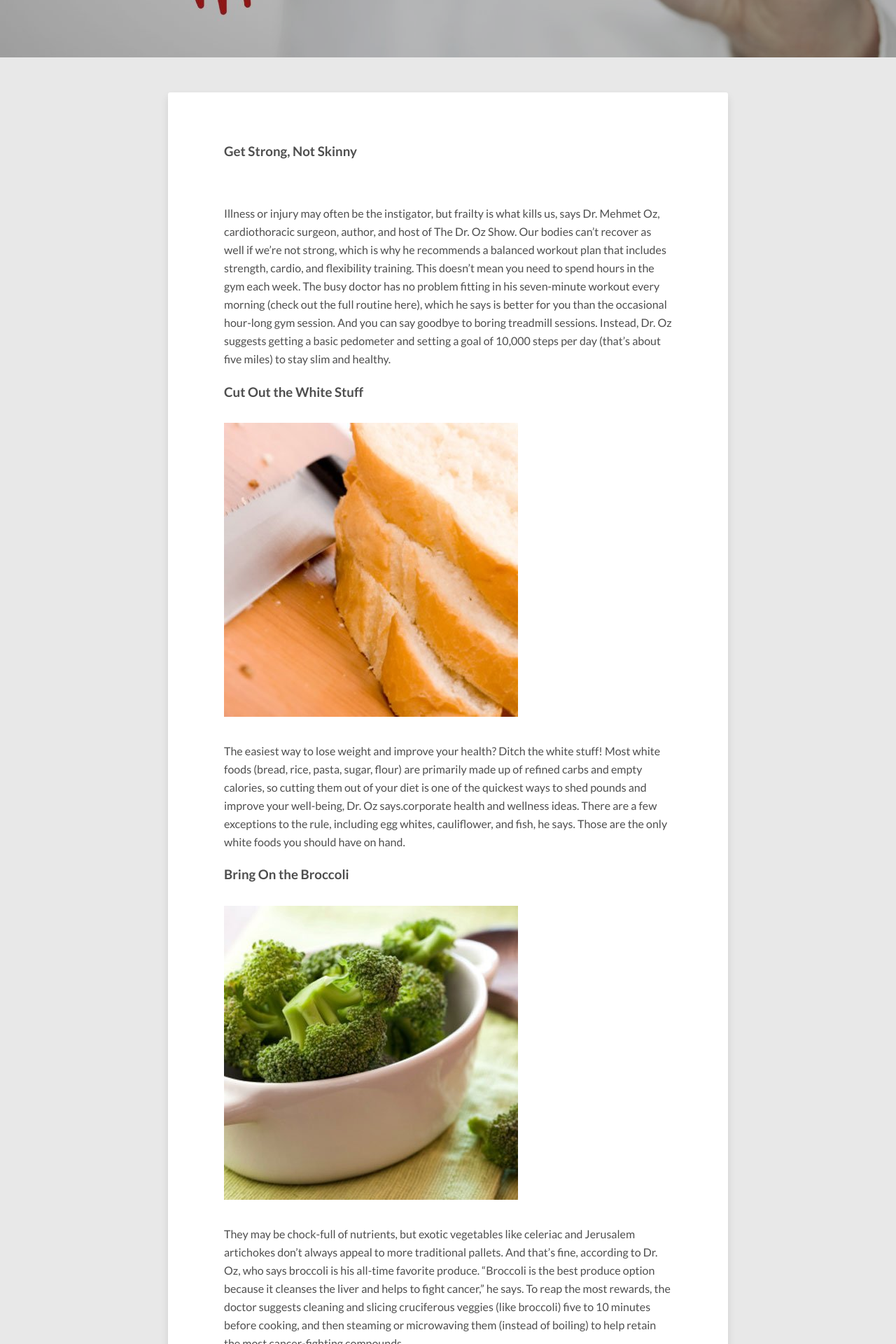
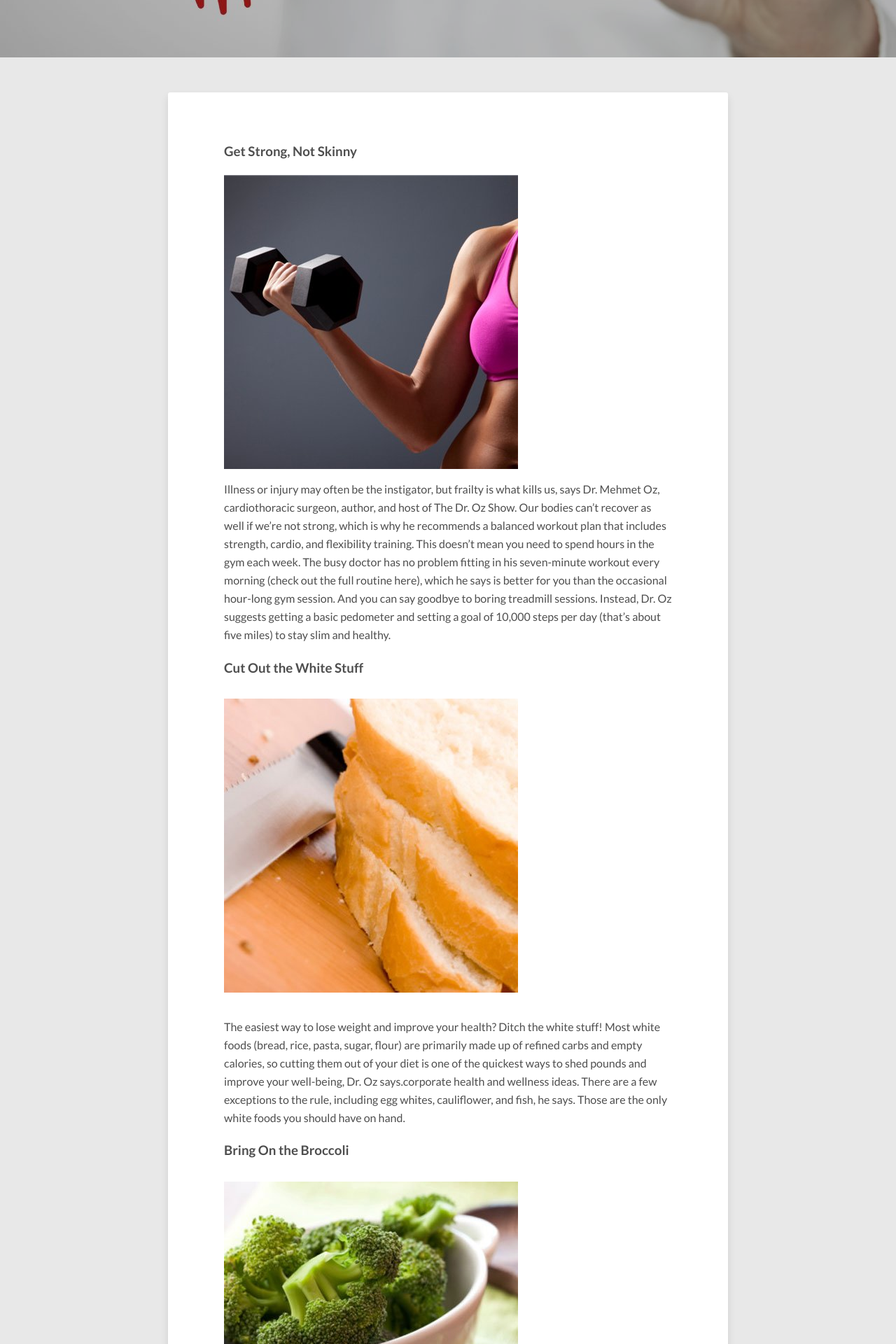
Before and after one commit to vivek1karna/topten, a Jekyll site: the page built from _posts/2013-05-23-readability-feature-post.md, in a window 1280 px wide. Shown: the part 318-2238 px from the top of the page at 70% size. Built offline with Jekyll 4.4.1, drawn with Linux system fonts in a browser that asks for light colours; nearby versions of some CDN libraries; comment, search, counter and statistics services are not loaded.

Commit message:
Update 2013-05-23-readability-feature-post.md

```diff
--- a/_posts/2013-05-23-readability-feature-post.md
+++ b/_posts/2013-05-23-readability-feature-post.md
@@ -8,7 +8,7 @@ image:
 ---
 
 ### Get Strong, Not Skinny
-<img src="vivek1karna/topten/images/strong.jpg" alt="">
+<img src="../images/strong.jpg" alt="">
 
 Illness or injury may often be the instigator, but frailty is what kills us, says Dr. Mehmet Oz, cardiothoracic surgeon, author, and host of The Dr. Oz Show. Our bodies can't recover as well if we're not strong, which is why he recommends a balanced workout plan that includes strength, cardio, and flexibility training. This doesn't mean you need to spend hours in the gym each week. The busy doctor has no problem fitting in his seven-minute workout every morning (check out the full routine here), which he says is better for you than the occasional hour-long gym session. And you can say goodbye to boring treadmill sessions. Instead, Dr. Oz suggests getting a basic pedometer and setting a goal of 10,000 steps per day (that's about five miles) to stay slim and healthy.
 
```
